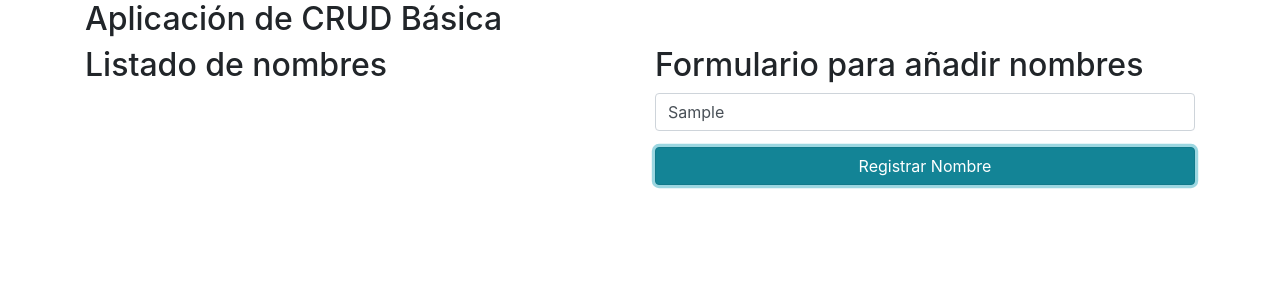
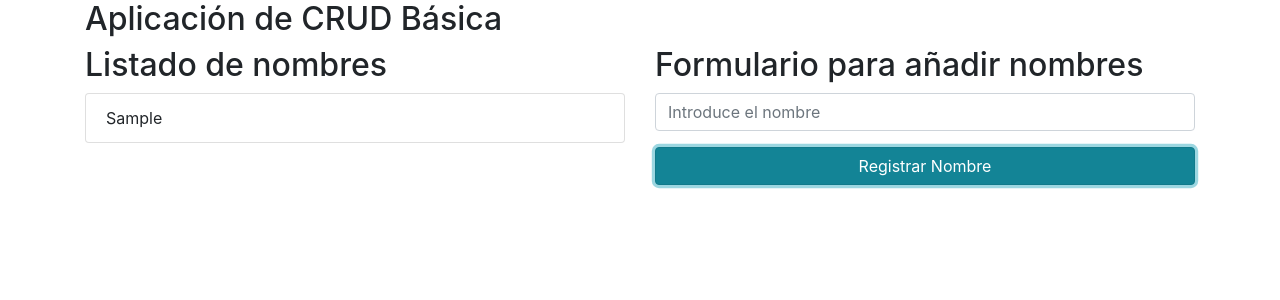
Before and after one commit to JoseMariaMQ/crudbasicoreact, a React (Create React App) app: page / in a window 1280 px wide. Both pictures are taken after typing "Sample" into the empty fields and a click on the input "Registrar Nombre". Shown: the top 300 px of the page. Built offline with nearby package versions, Linux system fonts and the light colour scheme.

Commit message:
Listar Nombres

```diff
--- a/src/components/Listadonombres.jsx
+++ b/src/components/Listadonombres.jsx
@@ -13,6 +13,7 @@ const Listadonombres = () => {
             tituloNombre:nombre
         }
         setListanombres([...listanombres, nuevoNombre])
+        setNombre('')
     }
 
     return (
@@ -21,11 +22,23 @@ const Listadonombres = () => {
             <div className="row">
                 <div className="col">
                     <h2>Listado de nombres</h2>
+                    <ul className="list-group">
+                        {
+                            listanombres.map(item =>
+                                <li key={item.id} className="list-group-item">{item.tituloNombre}</li>
+                            )
+                        }
+                    </ul>
                 </div>
                 <div className="col">
                     <h2>Formulario para añadir nombres</h2>
                     <form onSubmit={(e) => addNombre(e)} className="form-group">
-                        <input onChange={(e) => {setNombre(e.target.value)}} className="form-control mb-3" type="text" placeholder="Introduce el nombre"/>
+                        <input
+                            onChange={(e) => {setNombre(e.target.value)}}
+                            className="form-control mb-3" type="text"
+                            placeholder="Introduce el nombre"
+                            value={nombre}
+                        />
                         <input className="btn btn-info btn-block" type="submit" value="Registrar Nombre"/>
                     </form>
                 </div>
```
